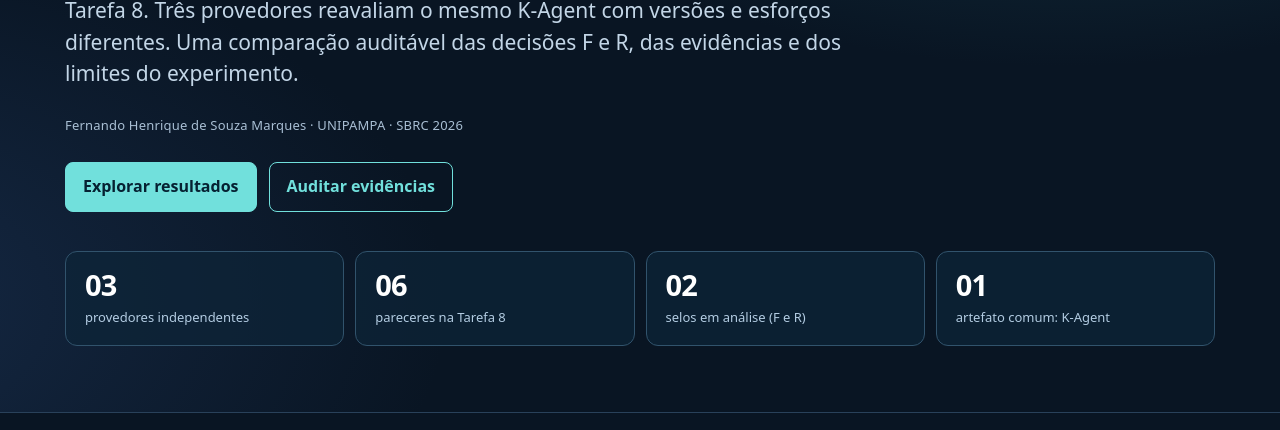
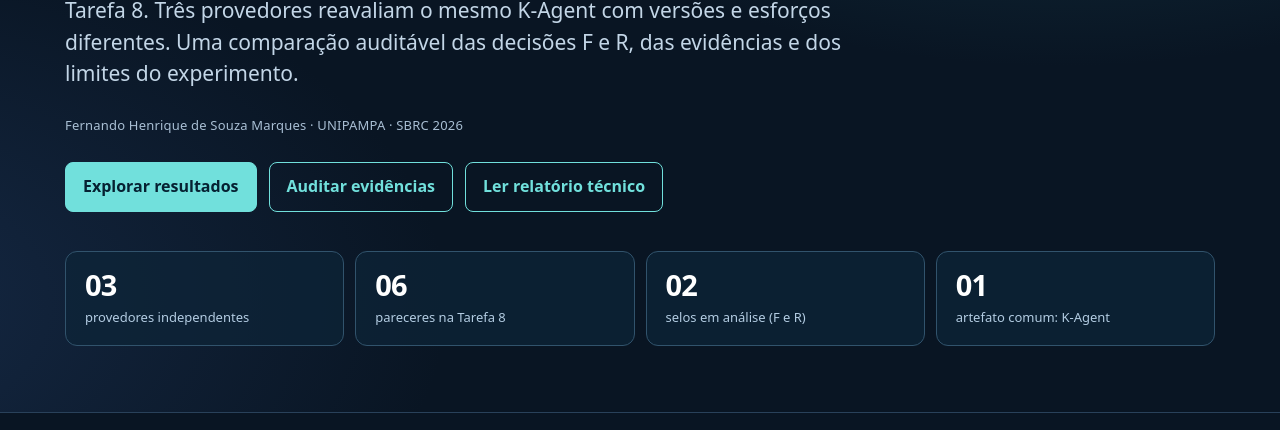
Before and after one commit to fernandomarquesaluno-svg/portfolio-artefatos-software, a plain HTML site: page atividade-8/index.html in a window 1280 px wide. Shown: the part 370-800 px from the top of the page. Drawn offline with Linux system fonts and the light colour scheme.

Commit message:
feat: adicionar acesso ao relatório técnico integral

```diff
--- a/atividade-8/index.html
+++ b/atividade-8/index.html
@@ -48,7 +48,7 @@
       <h1>O parecer muda quando o <em>modelo muda?</em></h1>
       <p class="lead">Tarefa 8. Três provedores reavaliam o mesmo K-Agent com versões e esforços diferentes. Uma comparação auditável das decisões F e R, das evidências e dos limites do experimento.</p>
       <p class="byline">Fernando Henrique de Souza Marques · UNIPAMPA · SBRC 2026</p>
-      <div class="actions"><a class="btn" href="#comparador">Explorar resultados</a><a class="btn alt" href="#evidencias">Auditar evidências</a></div>
+      <div class="actions"><a class="btn" href="#comparador">Explorar resultados</a><a class="btn alt" href="#evidencias">Auditar evidências</a><a class="btn alt" href="https://github.com/fernandomarquesaluno-svg/portfolio-artefatos-software/blob/main/atividade-8/relatorio.md">Ler relatório técnico</a></div>
       <div class="metrics" aria-label="Resumo quantitativo"><div class="metric"><strong>03</strong><span>provedores independentes</span></div><div class="metric"><strong>06</strong><span>pareceres na Tarefa 8</span></div><div class="metric"><strong>02</strong><span>selos em análise (F e R)</span></div><div class="metric"><strong>01</strong><span>artefato comum: K-Agent</span></div></div>
     </div></div>
 
```
